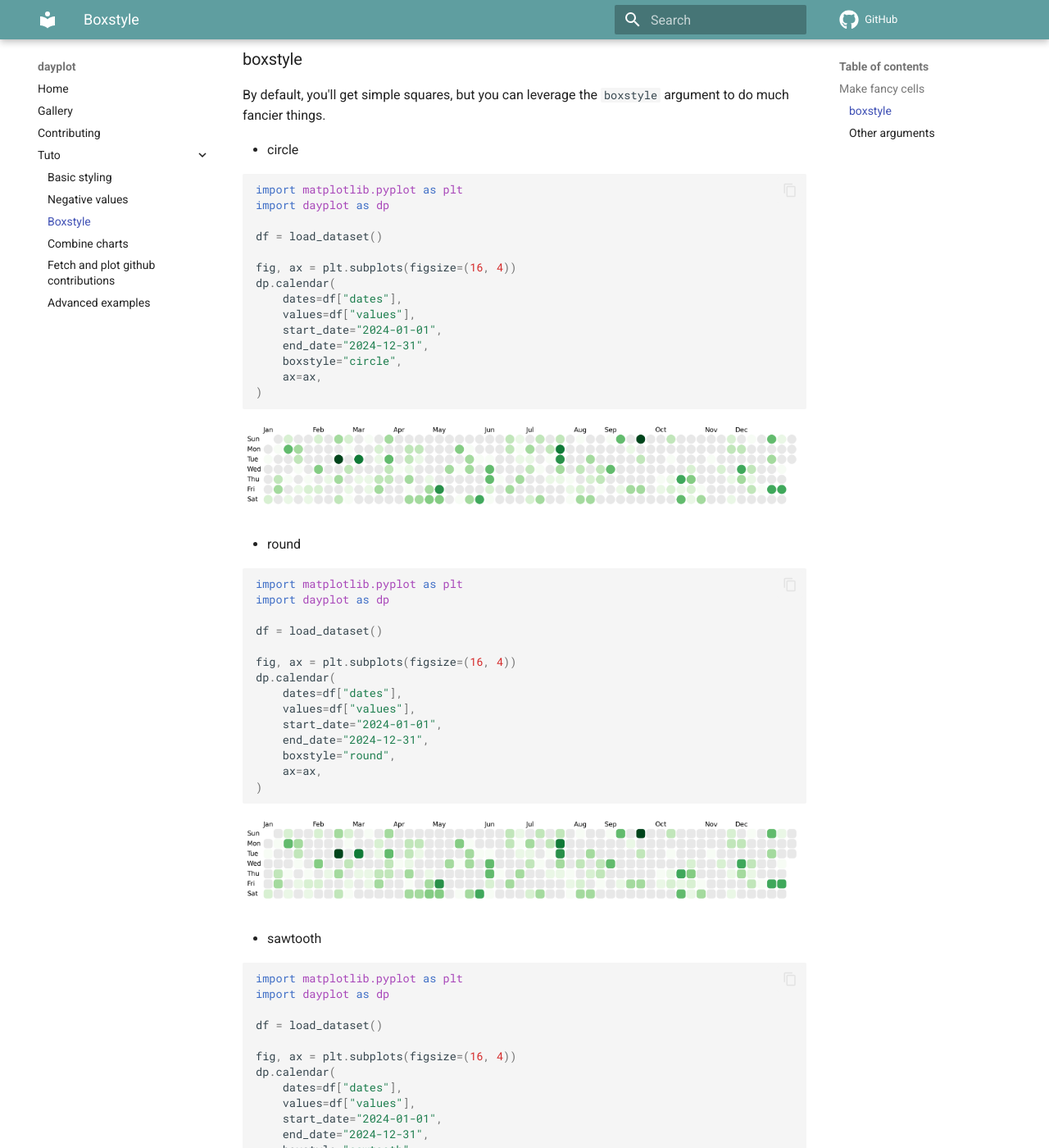
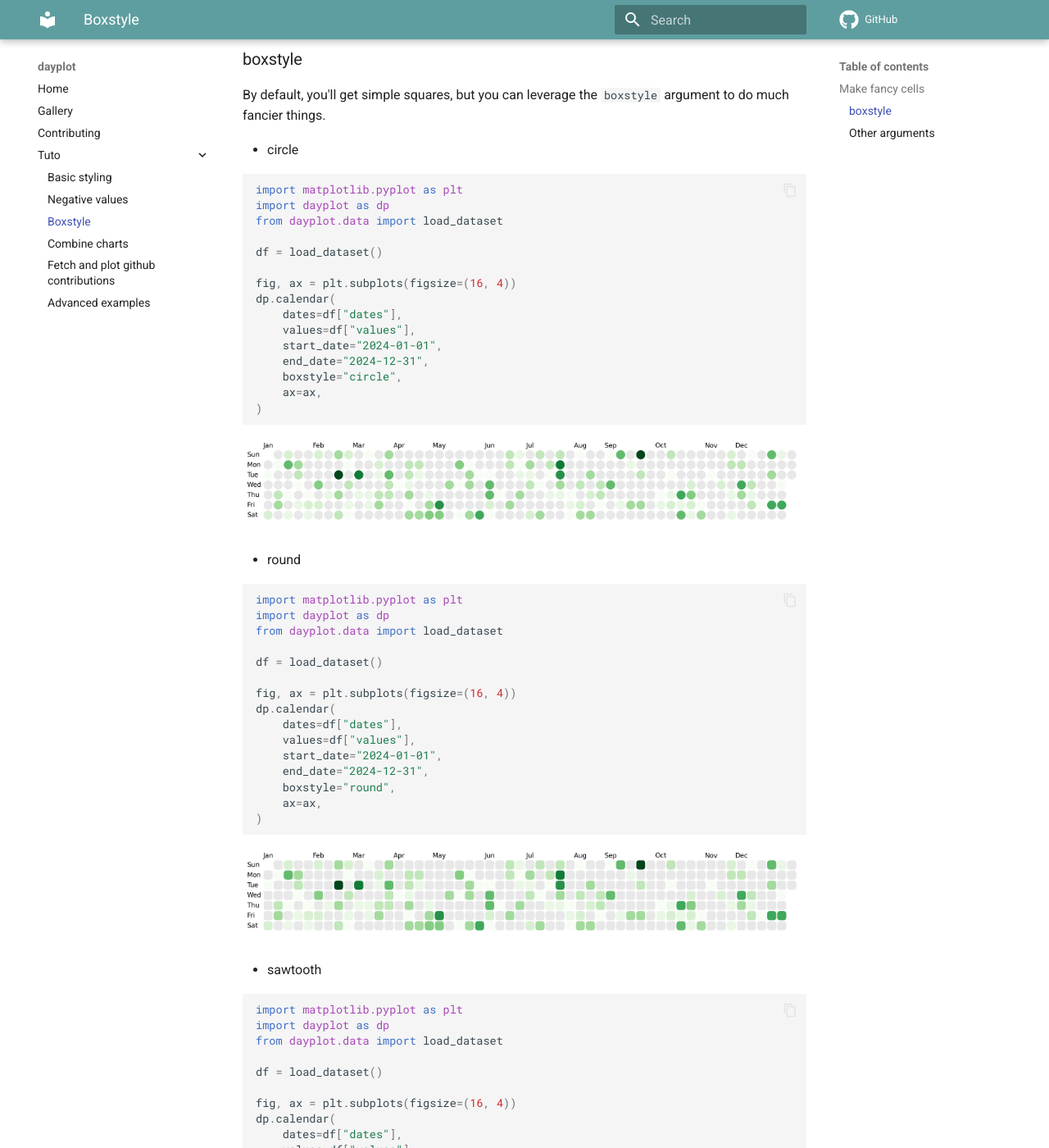
Before and after one commit to y-sunflower/dayplot, an MkDocs documentation site: the page built from docs/tuto/boxstyle.md, in a window 1280 px wide and 1400 px high, scrolled down 292 px. Shown: the whole window at 82% size. Built offline with MkDocs 1.6.1 and Material for MkDocs 9.7.7, drawn with Linux system fonts in a browser that asks for light colours; comment, search, counter and statistics services are not loaded; some of the changed text lies outside the part shown.

Commit message:
update doc

````diff
--- a/docs/tuto/boxstyle.md
+++ b/docs/tuto/boxstyle.md
@@ -11,6 +11,7 @@ By default, you'll get simple squares, but you can leverage the `boxstyle` argum
 ```py
 import matplotlib.pyplot as plt
 import dayplot as dp
+from dayplot.data import load_dataset
 
 df = load_dataset()
 
@@ -32,6 +33,7 @@ dp.calendar(
 ```py
 import matplotlib.pyplot as plt
 import dayplot as dp
+from dayplot.data import load_dataset
 
 df = load_dataset()
 
@@ -53,6 +55,7 @@ dp.calendar(
 ```py
 import matplotlib.pyplot as plt
 import dayplot as dp
+from dayplot.data import load_dataset
 
 df = load_dataset()
 
@@ -74,6 +77,7 @@ dp.calendar(
 ```py
 import matplotlib.pyplot as plt
 import dayplot as dp
+from dayplot.data import load_dataset
 
 df = load_dataset()
 
@@ -103,6 +107,7 @@ This means that any argument that this class accepts will be accepted. Here is a
 ```py
 import matplotlib.pyplot as plt
 import dayplot as dp
+from dayplot.data import load_dataset
 
 df = load_dataset()
 
@@ -124,6 +129,7 @@ dp.calendar(
 ```py
 import matplotlib.pyplot as plt
 import dayplot as dp
+from dayplot.data import load_dataset
 
 df = load_dataset()
 
@@ -145,6 +151,7 @@ dp.calendar(
 ```py
 import matplotlib.pyplot as plt
 import dayplot as dp
+from dayplot.data import load_dataset
 
 df = load_dataset()
 
@@ -166,6 +173,7 @@ dp.calendar(
 ```py
 import matplotlib.pyplot as plt
 import dayplot as dp
+from dayplot.data import load_dataset
 
 df = load_dataset()
 
````
Also changed, not shown: docs/tuto/basic-styling.md (+3 -0 lines), docs/tuto/combine-charts.md (+4 -2 lines), docs/tuto/fetch-github-contribs.md (+3 -0 lines), docs/tuto/negative-values.md (+2 -0 lines).
